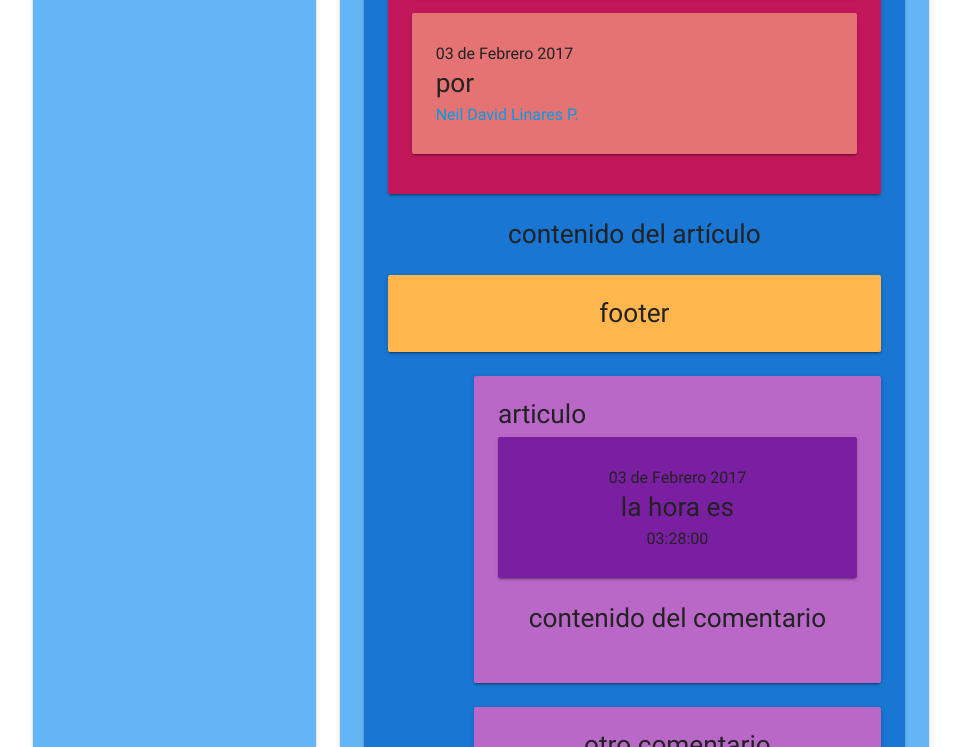
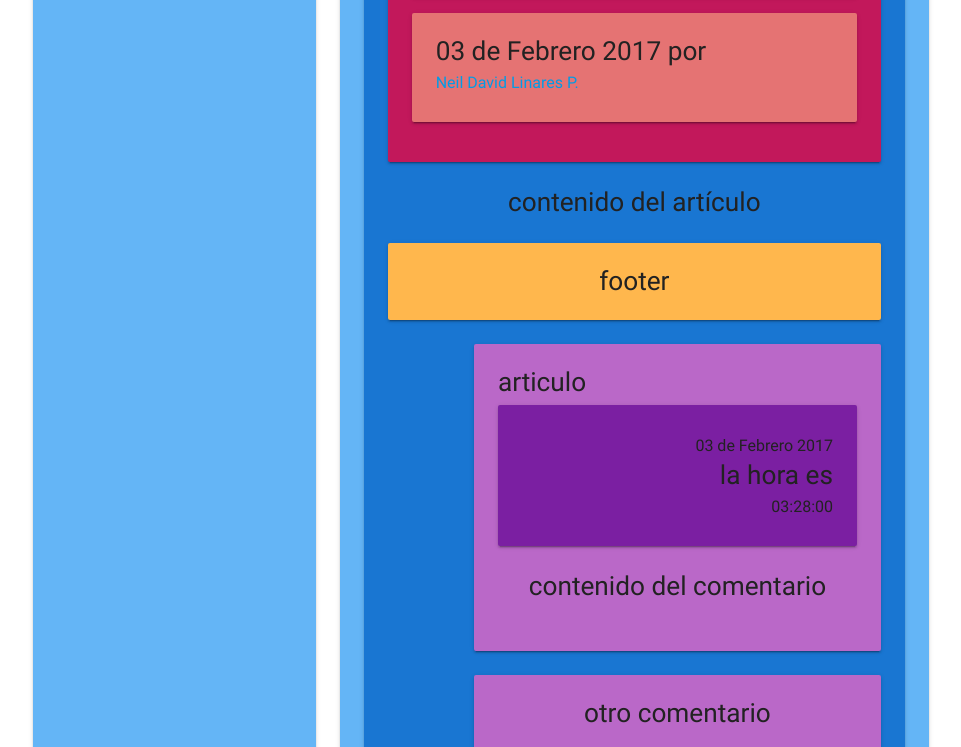
Before and after one commit to ndlp/reto-final-hackspace-updgrade-2017, a plain HTML site: page index.html in a window 1280 px wide. Shown: the part 567-1314 px from the top of the page, without its empty margins (159-1120 px from the left). Drawn offline with Linux system fonts and the light colour scheme.

Commit message:
Update index.html

```diff
--- a/index.html
+++ b/index.html
@@ -73,7 +73,7 @@
                                             </div>
                                         </div>
                                     <div class="card-panel red lighten-2">
-                                        <h6 class="post-fecha">03 de Febrero 2017</h6> por <h6 class="post-autor"><a href="#">Neil David Linares P.</a></h6>
+                                        <h7 class="post-fecha">03 de Febrero 2017</h7> por <h6 class="post-autor"><a href="#">Neil David Linares P.</a></h6>
                                     </div>
                                 </div>
                                     <p class="center-align">contenido del artículo</p>
@@ -89,7 +89,7 @@
                                             <div class="left-align">
                                                 articulo
                                                     <div class="card-panel purple darken-2">
-                                                        <div class="center-align">
+                                                        <div class="right-align">
                                                         <h6 class="post-fecha">03 de Febrero 2017</h6> la hora es <h6 class="post-hora">03:28:00</h6>
 
                                                         </div>
```
